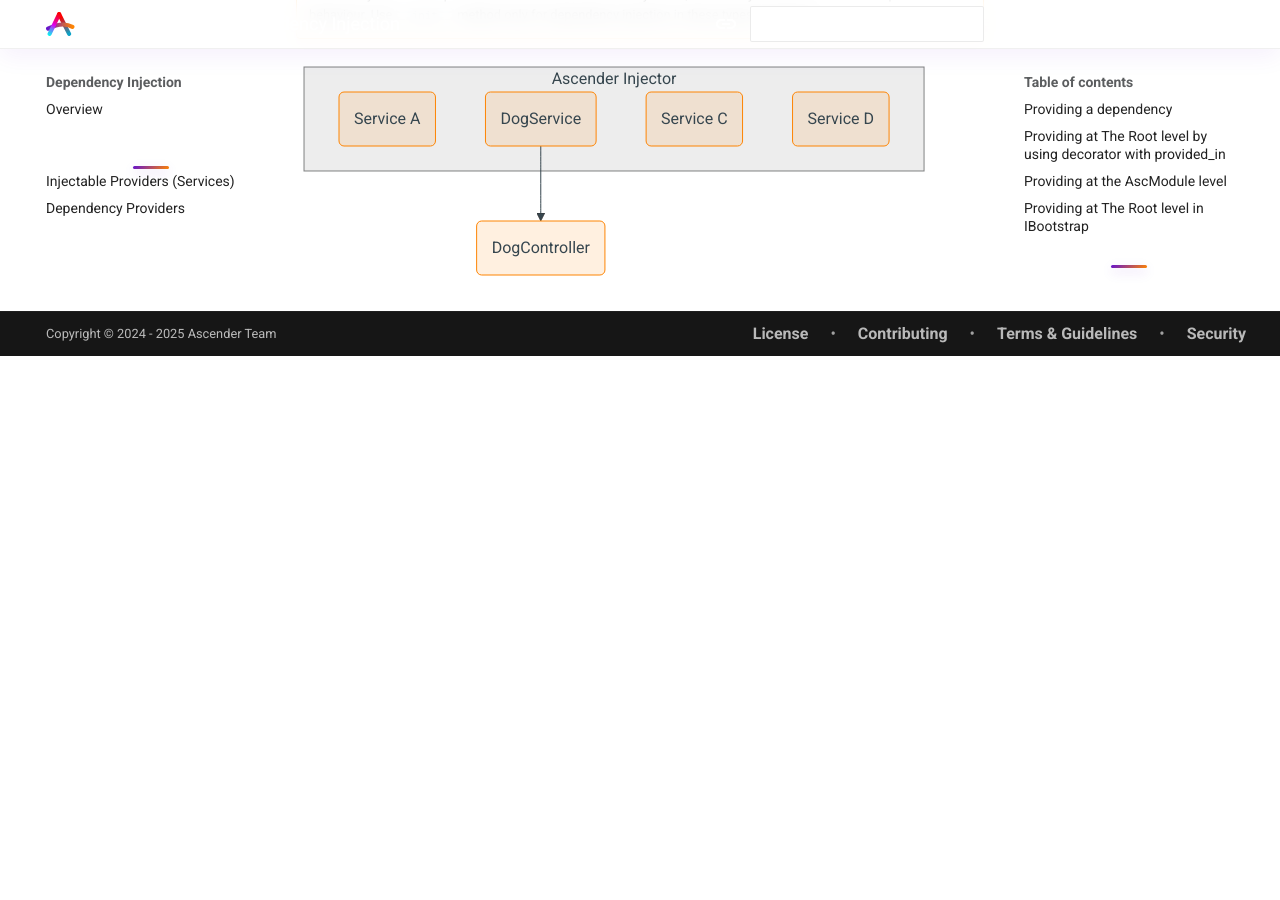
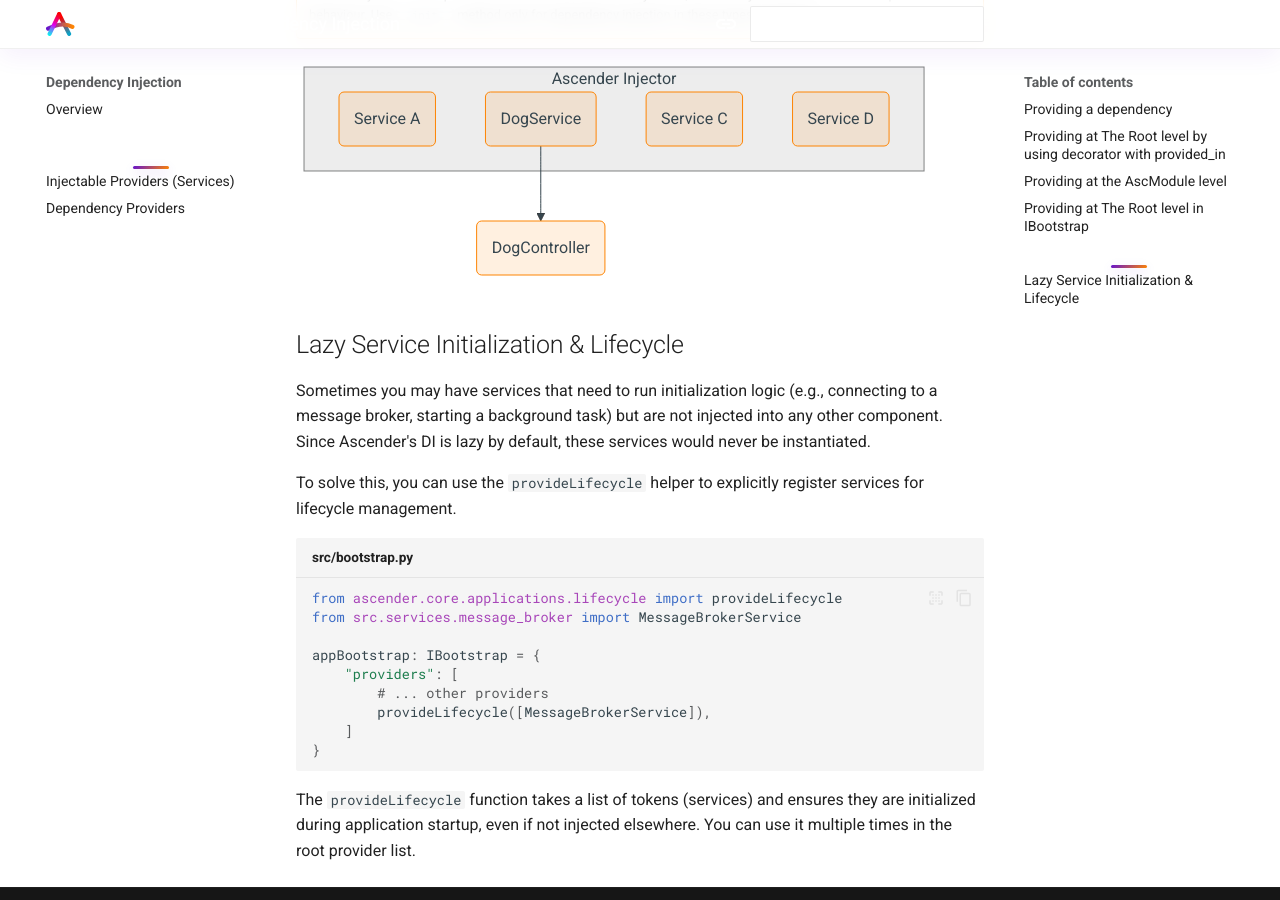
Before and after one commit to AscenderTeam/AscenderFramework, an MkDocs documentation site: the page built from docs/di/guide.md, in a window 1280 px wide and 900 px high, scrolled down 3454 px. Built offline with MkDocs 1.6.1 and Material for MkDocs 9.7.7, drawn with Linux system fonts in a browser that asks for light colours; nearby versions of some CDN libraries; comment, search, counter and statistics services are not loaded; before the commit the page ends 3810 px from its top, so only the background shows below that.

Commit message:
docs(core.di): document lifecycle tokens and update changelog

````diff
--- a/docs/di/guide.md
+++ b/docs/di/guide.md
@@ -134,3 +134,23 @@ graph TD
   end
   C --> H(DogController)
 ```
+
+## Lazy Service Initialization & Lifecycle
+
+Sometimes you may have services that need to run initialization logic (e.g., connecting to a message broker, starting a background task) but are not injected into any other component. Since Ascender's DI is lazy by default, these services would never be instantiated.
+
+To solve this, you can use the `provideLifecycle` helper to explicitly register services for lifecycle management.
+
+```py title="src/bootstrap.py"
+from ascender.core.applications.lifecycle import provideLifecycle
+from src.services.message_broker import MessageBrokerService
+
+appBootstrap: IBootstrap = {
+    "providers": [
+        # ... other providers
+        provideLifecycle([MessageBrokerService]),
+    ]
+}
+```
+
+The `provideLifecycle` function takes a list of tokens (services) and ensures they are initialized during application startup, even if not injected elsewhere. You can use it multiple times in the root provider list.
--- a/pyproject.toml
+++ b/pyproject.toml
@@ -1,6 +1,6 @@
 [tool.poetry]
 name = "ascender-framework"
-version = "2.0.3"
+version = "2.1.0"
 description = "The Ascender Framework is a sophisticated and structured FastAPI-based framework, inspired by the principles of NestJS. It stands out for its modular and organized architecture, offering developers a streamlined and efficient way to build web applications"
 authors = ["AscenderTeam"]
 readme = "README.md"
````
Also changed, not shown: CHANGELOG.md (added, +12 -0 lines).
